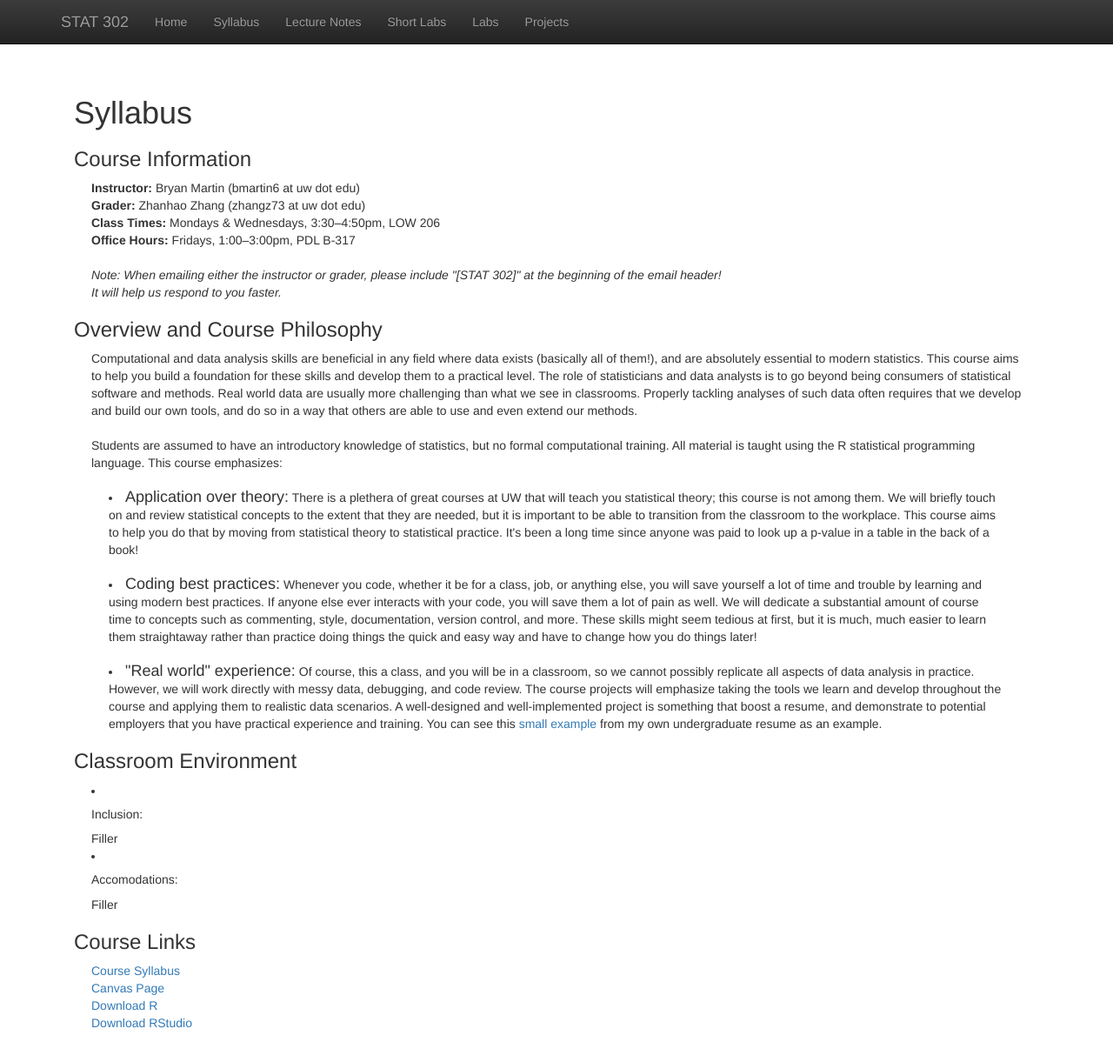
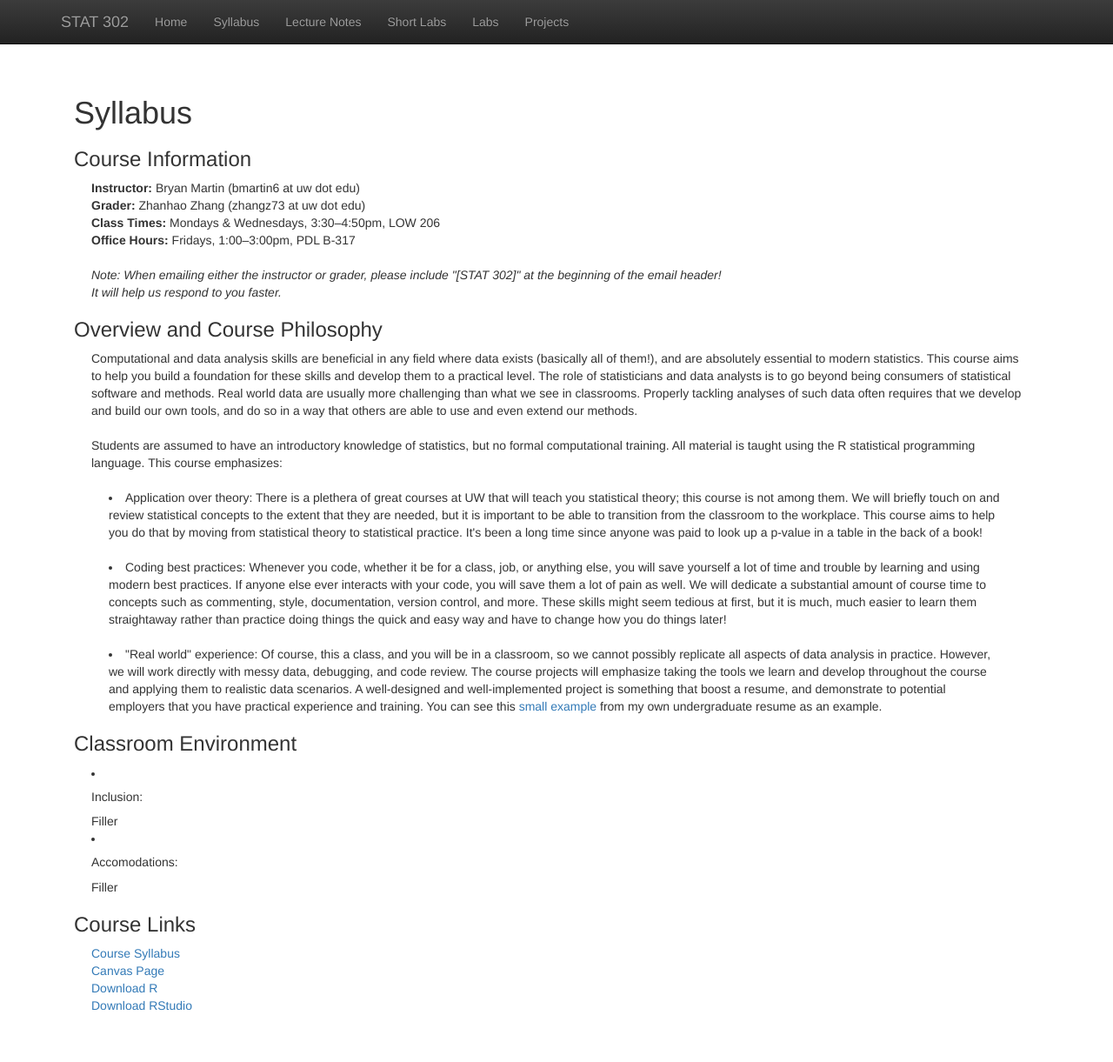
Before and after one commit to bryandmartin/STAT302, a Jekyll site: the page built from syllabus.html, in a window 1280 px wide and 1226 px high. Shown: the top 1221 px of the window at 87% size. Built offline with Jekyll 4.4.1, drawn with Linux system fonts in a browser that asks for light colours; nearby versions of some CDN libraries; library files that are not in the unit come from our copies.

Commit message:
Update syllabus.html

```diff
--- a/syllabus.html
+++ b/syllabus.html
@@ -37,14 +37,14 @@
   Students are assumed to have an introductory knowledge of statistics, but no formal computational training.
   All material is taught using the R statistical programming language. This course emphasizes: <br/><br/>
 
-  <li style="padding:0px;margin:0px 40px 0px;"> <h4 style="display: inline;">Application over theory:</h4>
+  <li style="padding:0px;margin:0px 40px 0px; list-style-position:inside;" > <h5 style="display: inline;">Application over theory:</h5>
     There is a plethera of great courses at UW that will teach you statistical theory; this course is not among them.
     We will briefly touch on and review statistical concepts to the extent that they are needed,
     but it is important to be able to transition from the classroom to the workplace.
     This course aims to help you do that by moving from statistical theory to statistical practice.
     It's been a long time since anyone was paid to look up a p-value in a table in the back of a book!
   </li><br/>
-  <li style="padding:0px;margin:0px 40px 0px;"> <h4 style="display: inline;">Coding best practices:</h4>
+  <li style="padding:0px;margin:0px 40px 0px; list-style-position:inside;"> <h5 style="display: inline;">Coding best practices:</h5>
     Whenever you code, whether it be for a class, job, or anything else,
     you will save yourself a lot of time and trouble by learning and using modern best practices.
     If anyone else ever interacts with your code, you will save them a lot of pain as well.
@@ -53,7 +53,7 @@
     These skills might seem tedious at first, but it is much, much easier to learn them straightaway rather than
     practice doing things the quick and easy way and have to change how you do things later!
   </li><br/>
-  <li style="padding:0px;margin:0px 40px 0px;"> <h4 style="display: inline;">"Real world" experience:</h4>
+  <li style="padding:0px;margin:0px 40px 0px; list-style-position:inside;"> <h5 style="display: inline;">"Real world" experience:</h5>
     Of course, this a class, and you will be in a classroom,
     so we cannot possibly replicate all aspects of data analysis in practice.
     However, we will work directly with messy data, debugging, and code review.
```
